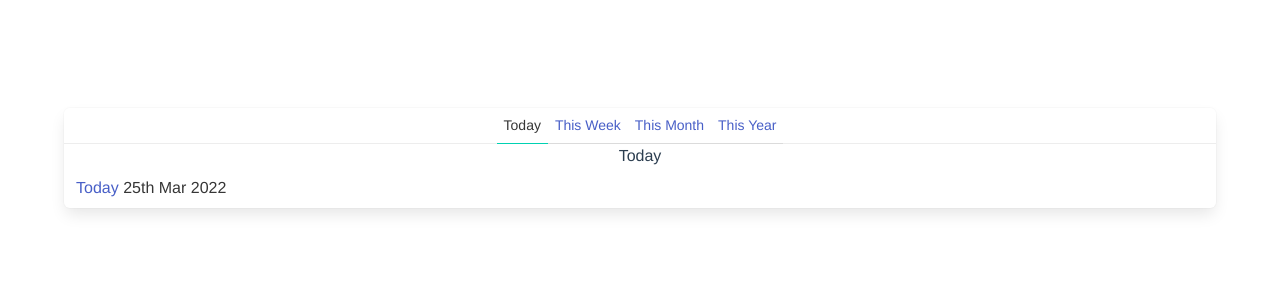
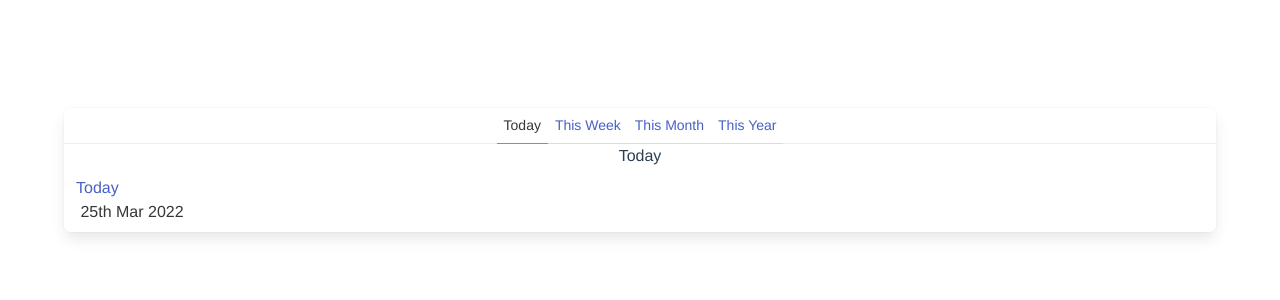
Before and after one commit to jareerzeenam/vue3-composition-api, a Vue app: page / in a window 1280 px wide. Shown: the top 300 px of the page. Built offline with nearby package versions, Linux system fonts and the light colour scheme.

Commit message:
Vue individual component and spinner added

```diff
--- a/src/App.vue
+++ b/src/App.vue
@@ -1,7 +1,15 @@
 <template>
 <section class="section">
   <div class="container">
-    <timeline/>
+    <suspense>
+      <template #default>
+        <timeline/>
+      </template>
+
+       <template #fallback>
+         <spinner/>
+       </template>
+    </suspense>
   </div>
 </section>
 </template>
@@ -9,11 +17,13 @@
 <script lang="ts">
 import { defineComponent } from "vue";
 import Timeline from "./components/Timeline.vue";
+import Spinner from './components/Spinner.vue';
 
 export default defineComponent({
   name: "App",
   components: {
     Timeline,
+    Spinner
   },
 });
 </script>
--- /dev/null
+++ b/src/components/Spinner.vue
@@ -0,0 +1,3 @@
+<template>
+    <progress class="progress is-primary is-small"/>
+</template>>
--- a/src/components/Timeline.vue
+++ b/src/components/Timeline.vue
@@ -5,6 +5,7 @@
     v-for="period in periods"
     :key="period"
     :class="{'is-active':period === currentPeriod}"
+    :data-test="period"
     @click="setPeriod(period)"
     >
       {{ period }}
@@ -13,14 +14,12 @@
 
   {{ currentPeriod }}
 
-  <a
-  v-for="post in posts"
-  :key="post.id"
-  class="panel-block"
-  >
-  <a>{{ post.title }}</a>
-  <div>&nbsp;{{post.created.format('Do MMM YYYY')}}</div>
-  </a>
+  <timeline-post
+    v-for="post in posts"
+    :key="post.id"
+    class="panel-block"
+    :post="post"
+  />
 </nav>
 </template>
 
@@ -28,13 +27,25 @@
 import { defineComponent, ref, computed } from "vue";
 import moment from 'moment';
 import { today, thisWeek, thisMonth, thisYear} from '../mocks'
+import TimelinePost from './TimelinePost.vue'
 
 type Period = 'Today' | 'This Week' | 'This Month' | 'This Year'
+
+function delay() {
+  return new Promise(res => {
+    setTimeout(res,2000)
+  })
+}
 
 export default defineComponent({
   name: "Timeline",
 
-  setup(){
+  components:{
+    TimelinePost
+  },
+
+  async setup(){
+    await delay()
     const periods = ['Today','This Week', 'This Month', 'This Year']
     const currentPeriod = ref<Period>('Today')
     const posts = computed(()=>{
--- /dev/null
+++ b/src/components/TimelinePost.vue
@@ -0,0 +1,33 @@
+<template>
+<a
+
+  :key="post.id"
+  class="panel-block"
+  >
+  <div class="is-flex is-flex-direction-column is-align-items-flex-start">
+    <a>{{ post.title }}</a>
+    <div>&nbsp;{{post.created.format('Do MMM YYYY')}}</div>
+  </div>
+</a>
+</template>
+
+<script lang="ts">
+import { defineComponent } from "vue";
+import { Post } from '../mocks'
+
+export default defineComponent({
+  name: "TimelinePost",
+
+  props: {
+      post:{
+          type: Object as () => Post,
+          required: true
+      }
+  }
+
+});
+</script>
+
+<!-- Add "scoped" attribute to limit CSS to this component only -->
+<style scoped>
+</style>
```
Also changed, not shown: 2 other files (tests, documents, lock files or other folders).
